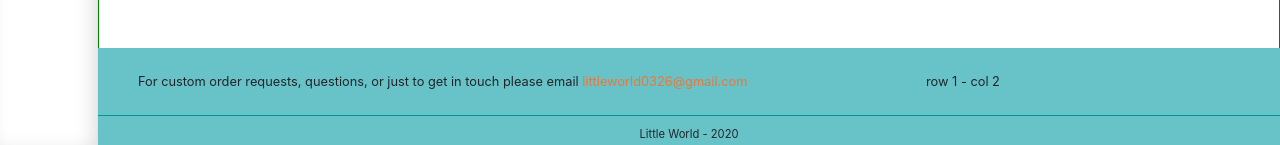
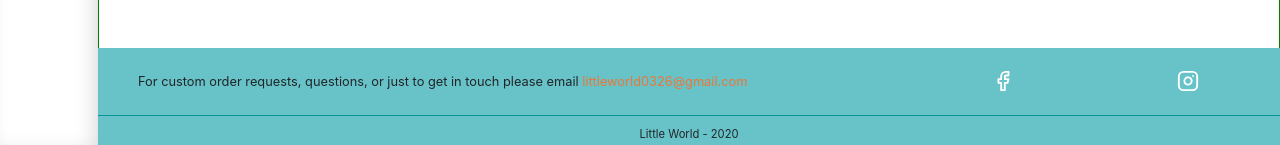
Before and after one commit to CAMIRO/littleWorld, a React (Create React App) app in the folder client/: page / in a window 1280 px wide. Shown: the part 718-863 px from the top of the page. Built offline with nearby package versions, Linux system fonts and the light colour scheme.

Commit message:
adding netlify lib

```diff
--- a/client/src/components/footer.tsx
+++ b/client/src/components/footer.tsx
@@ -1,6 +1,7 @@
 import React from 'react'
 import styled from 'styled-components'
 import { Container, Row, Col } from 'react-bootstrap'
+import { Facebook, Instagram } from 'react-feather';
 export const Footer: React.FC = () => {
 
     const date = new Date();
@@ -10,7 +11,14 @@ export const Footer: React.FC = () => {
             <MyRow className="justify-content-md-center align-items-center" >
                 <MyCol sm={8}>For custom order requests, questions, or just to get in touch please email <Atag href="mailto: littleworld0326@gmail.com">littleworld0326@gmail.com</Atag></MyCol>
 
-                <MyCol sm={4}>row 1 - col 2</MyCol>
+                <MyCol sm={4} >
+                    <Row className="justify-content-around align-items-center" >
+                        <SocialBut onClick={() => console.log('heeey')}>
+                            <Facebook color="#FFF" size={22} />
+                        </SocialBut>
+                        <Instagram color="#FFF" size={22} />
+                    </Row>
+                </MyCol>
             </MyRow>
             <MyRow className="justify-content-md-center" >
                 <Credits>Little World - {currentYear}</Credits>
@@ -48,3 +56,7 @@ text-decoration: none;
 color: #FFF;
 }
 `
+const SocialBut = styled.div`
+ background-color: 'red';
+
+`
--- a/package.json
+++ b/package.json
@@ -30,7 +30,8 @@
     "express-graphql": "^0.9.0",
     "graphql": "^15.0.0",
     "node-sass": "^4.14.1",
-    "react-bootstrap": "^1.0.1"
+    "react-bootstrap": "^1.0.1",
+    "react-feather": "^2.0.8"
   },
   "devDependencies": {
     "eslint-config-prettier": "^6.11.0",
```
Also changed, not shown: 1 other file (tests, documents, lock files or other folders).
